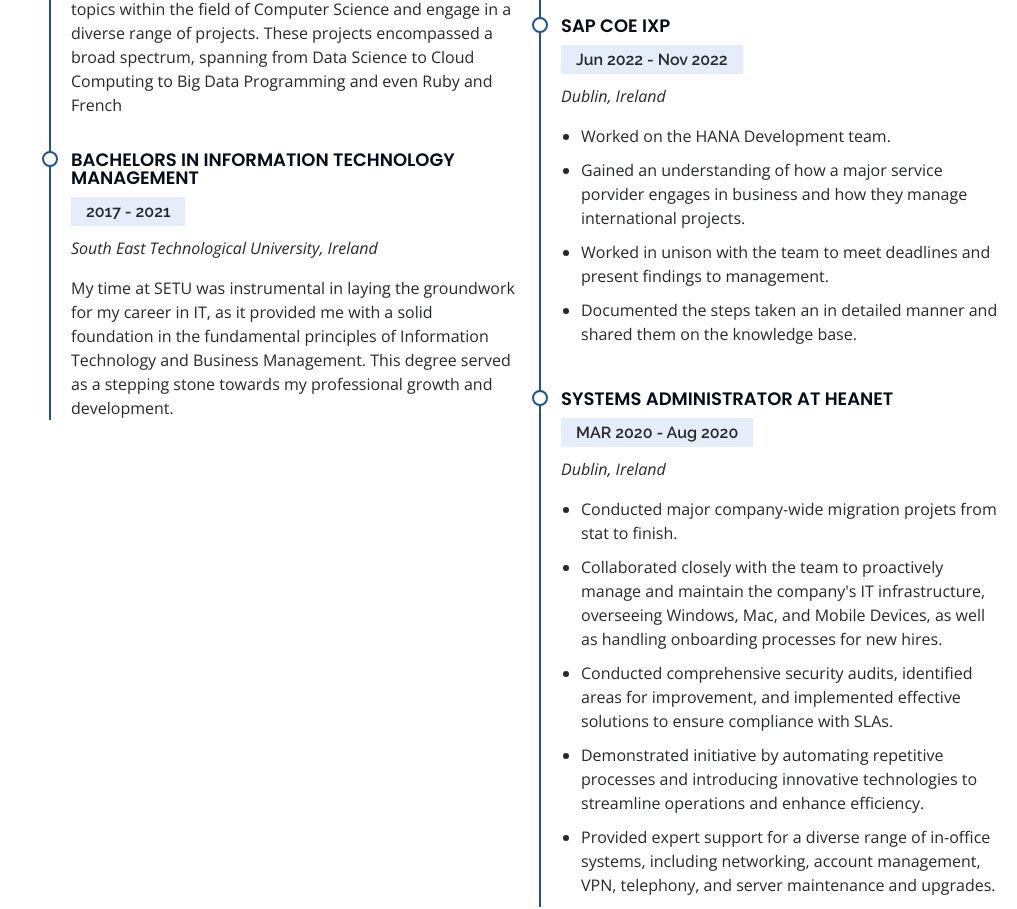
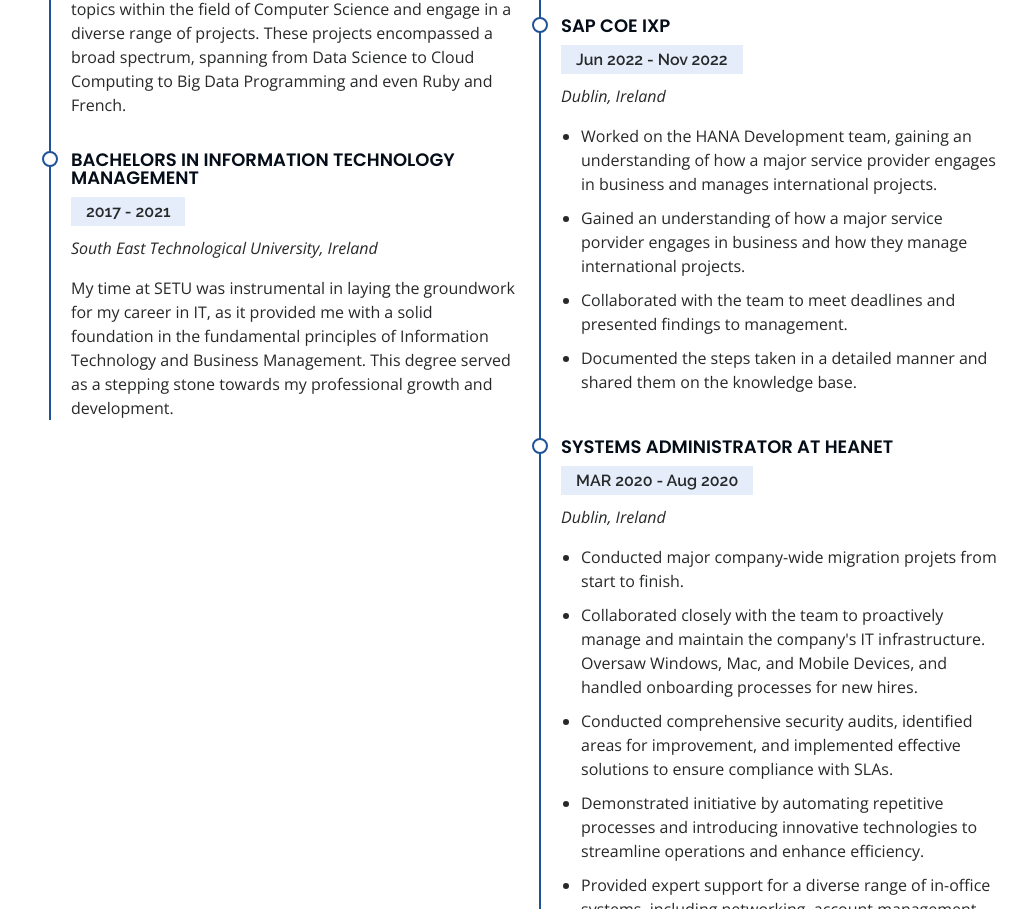
Before and after one commit to csvineeth/csvineeth.github.io, a plain HTML site: page index.html in a window 1280 px wide. Shown: the part 2300-3209 px from the top of the page, without its empty margins (263-1280 px from the left). Drawn offline with nearby package versions, Linux system fonts and the light colour scheme.

Commit message:
Updates to content

```diff
--- a/index.html
+++ b/index.html
@@ -76,7 +76,7 @@
   <section id="hero" class="d-flex flex-column justify-content-center align-items-center">
     <div class="hero-container" data-aos="fade-in">
       <h1>Vineeth Shaju</h1>
-      <p><span class="typed" data-typed-items="Designer, Developer, Photographer, Freelancer"></span></p>
+      <p><span class="typed" data-typed-items="Designer, Developer, Sys Admin, Photographer"></span></p>
     </div>
   </section><!-- End Hero -->
 
@@ -88,7 +88,7 @@
 
         <div class="section-title">
           <h2>About</h2>
-          <p>UCD Graduate, SETU Graduate, Developer, Designer, Photographer and a Jack of all trades.</p>
+          <p>UCD Graduate, SETU Graduate, Developer, Designer, Sys Admin, Photographer and a Jack of all trades.</p>
         </div>
 
         <div class="row">
@@ -281,7 +281,7 @@
               <h5>2021 - 2022</h5>
               <p><em>University College Dublin, Ireland</em></p>
               <p>
-                Through the completion of my master's degree at UCD, I had the privilege to delve into a multitude of cutting-edge topics within the field of Computer Science and engage in a diverse range of projects. These projects encompassed a broad spectrum, spanning from Data Science to Cloud Computing to Big Data Programming and even Ruby and French</p>
+                Through the completion of my master's degree at UCD, I had the privilege to delve into a multitude of cutting-edge topics within the field of Computer Science and engage in a diverse range of projects. These projects encompassed a broad spectrum, spanning from Data Science to Cloud Computing to Big Data Programming and even Ruby and French.</p>
             </div>
             <div class="resume-item">
               <h4>Bachelors in Information Technology Management </h4>
@@ -308,10 +308,10 @@
               <h5>Jun 2022 - Nov 2022</h5>
               <p><em>Dublin, Ireland</em></p>
               <ul>
-                <li>Worked on the HANA Development team.</li>
+                <li>Worked on the HANA Development team, gaining an understanding of how a major service provider engages in business and manages international projects.</li>
                 <li>Gained an understanding of how a major service porvider engages in business and how they manage international projects.</li>
-                <li>Worked in unison with the team to meet deadlines and present findings to management.</li>
-                <li>Documented the steps taken an in detailed manner and shared them on the knowledge base.</li>
+                <li>Collaborated with the team to meet deadlines and presented findings to management.</li>
+                <li>Documented the steps taken in a detailed manner and shared them on the knowledge base.</li>
               </ul>
             </div>
             <div class="resume-item">
@@ -319,8 +319,8 @@
               <h5> MAR 2020 - Aug 2020</h5>
               <p><em>Dublin, Ireland</em></p>
               <ul>
-                <li>Conducted major company-wide migration projets from stat to finish.</li>
-                <li>Collaborated closely with the team to proactively manage and maintain the company's IT infrastructure, overseeing Windows, Mac, and Mobile Devices, as well as handling onboarding processes for new hires.</li>
+                <li>Conducted major company-wide migration projets from start to finish.</li>
+                <li>Collaborated closely with the team to proactively manage and maintain the company's IT infrastructure. Oversaw Windows, Mac, and Mobile Devices, and handled onboarding processes for new hires.</li>
                 <li>Conducted comprehensive security audits, identified areas for improvement, and implemented effective solutions to ensure compliance with SLAs.</li>
                 <li>Demonstrated initiative by automating repetitive processes and introducing innovative technologies to streamline operations and enhance efficiency.</li>
                 <li>Provided expert support for a diverse range of in-office systems, including networking, account management, VPN, telephony, and server maintenance and upgrades.</li>
```
Also changed, not shown: assets/img/favicon.bak.PNG (added), 1 other file.
